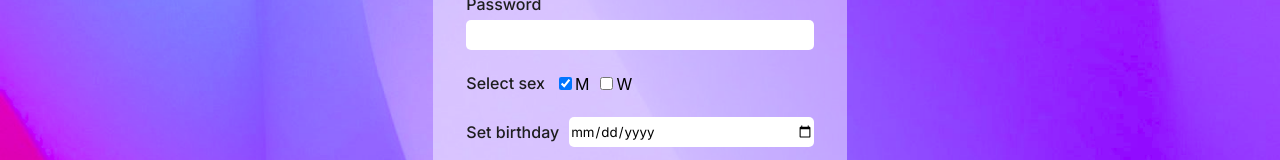
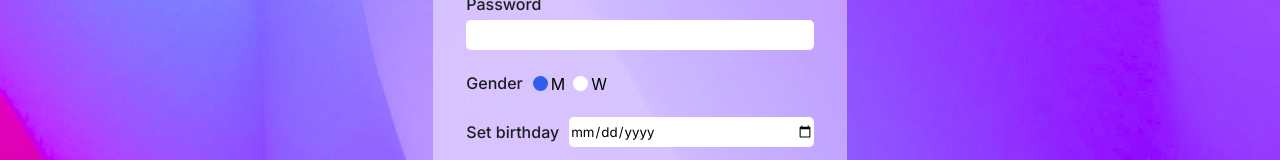
Before and after one commit to SmokingElk/Constance, a React (Create React App) app in the folder client/: page /sign_up in a window 1280 px wide. Shown: the part 309-469 px from the top of the page. Built offline with nearby package versions, Linux system fonts and the light colour scheme; no server answers.

Commit message:
add custom checkbox

```diff
--- a/client/src/components/Signup/Signup.jsx
+++ b/client/src/components/Signup/Signup.jsx
@@ -1,5 +1,6 @@
 import { SIGNUP_STATUS_ALREADY_EXISTS, SIGNUP_STATUS_INCOMPLETE_DATA, SIGNUP_STATUS_INVALID_DATA, SIGNUP_STATUS_NONE, SIGNUP_STATUS_SUCCESS, SIGNUP_STATUS_TOO_YOUNG } from "../../redux/signupReducer";
 import Button from "../Utils/Button/Button";
+import Checkbox from "../Utils/Checkbox/Checkbox";
 import Container from "../Utils/Container/Container";
 import classes from "./Signup.module.css";
 import { NavLink } from "react-router-dom";
@@ -39,11 +40,11 @@ const Signup = props => {
                     <input type="text" className={"inputField" + " " + classes.fieldOffset} onChange={onPasswordChange} value={props.passwordFieldValue}></input>
 
                     <div className={classes.row + " " + classes.fieldOffset}>
-                        <div className={classes.label + " " + classes.inlineLabel}>Select sex</div>
-                        <div>
-                            <input type="checkbox" checked={props.isMale ? "checked" : ""} onClick={() => props.updateSex(true)}></input>
+                        <div className={classes.label + " " + classes.inlineLabel}>Gender</div>
+                        <div className={classes.checkboxGroup}>
+                            <Checkbox value={props.isMale} onClick={() => props.updateSex(true)} />
                             <label className={classes.checkboxLabel}>M</label>
-                            <input type="checkbox" checked={props.isMale ? "" : "checked"} onClick={() => props.updateSex(false)}></input>
+                            <Checkbox value={!props.isMale} onClick={() => props.updateSex(false)} />
                             <label className={classes.checkboxLabel}>W</label>
                         </div>
                     </div>
@@ -59,7 +60,6 @@ const Signup = props => {
                         <Button onClick={() => props.sendSignupRequest()} text="Sign up" />
                     </div>
 
-
                     <div className={classes.hint}>
                         Already have an account?
                         <NavLink className={classes.loginLink} to="/login"> Login</NavLink>
--- a/client/src/components/Signup/Signup.module.css
+++ b/client/src/components/Signup/Signup.module.css
@@ -71,7 +71,14 @@
 }
 
 .checkboxLabel {
-    margin-right: 7px;
+    margin-right: 5px;
+}
+
+.checkboxGroup {
+    display: flex;
+    align-items: center;
+    align-content: center;
+    gap: 3px;
 }
 
 .hint {
--- /dev/null
+++ b/client/src/components/Utils/Checkbox/Checkbox.jsx
@@ -0,0 +1,7 @@
+import classes from "./Checkbox.module.css";
+
+const Checkbox = props => {
+    return <div onClick={props.onClick} className={classes.layout + " " + (props.value ? classes.checked : "")}></div>;
+}
+
+export default Checkbox;
--- /dev/null
+++ b/client/src/components/Utils/Checkbox/Checkbox.module.css
@@ -0,0 +1,12 @@
+.layout {
+    position: relative;
+    width: 15px;
+    height: 15px;
+    border-radius: 1000px;
+    background-color: #FFF;
+    cursor: pointer;
+}
+
+.layout.checked {
+    background-color: #2D61EB;
+}
```
